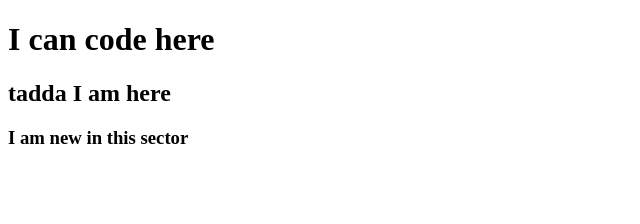
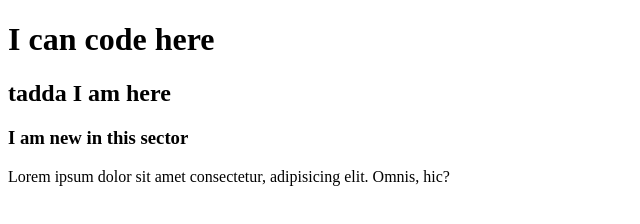
Before and after one commit to numanrahi/my-second-repo, a plain HTML site: page index.html in a window 1280 px wide. Shown: the whole page, without its empty margins (0-640 px from the left). Drawn offline with Linux system fonts and the light colour scheme.

Commit message:
paragraph added

```diff
--- a/index.html
+++ b/index.html
@@ -10,6 +10,7 @@
     <h1>I can code here </h1>
     <h2>tadda I am here</h2>
     <h3>I am new in this sector</h3>
+    <p>Lorem ipsum dolor sit amet consectetur, adipisicing elit. Omnis, hic?</p>
 
 </body>
 </html>
```
